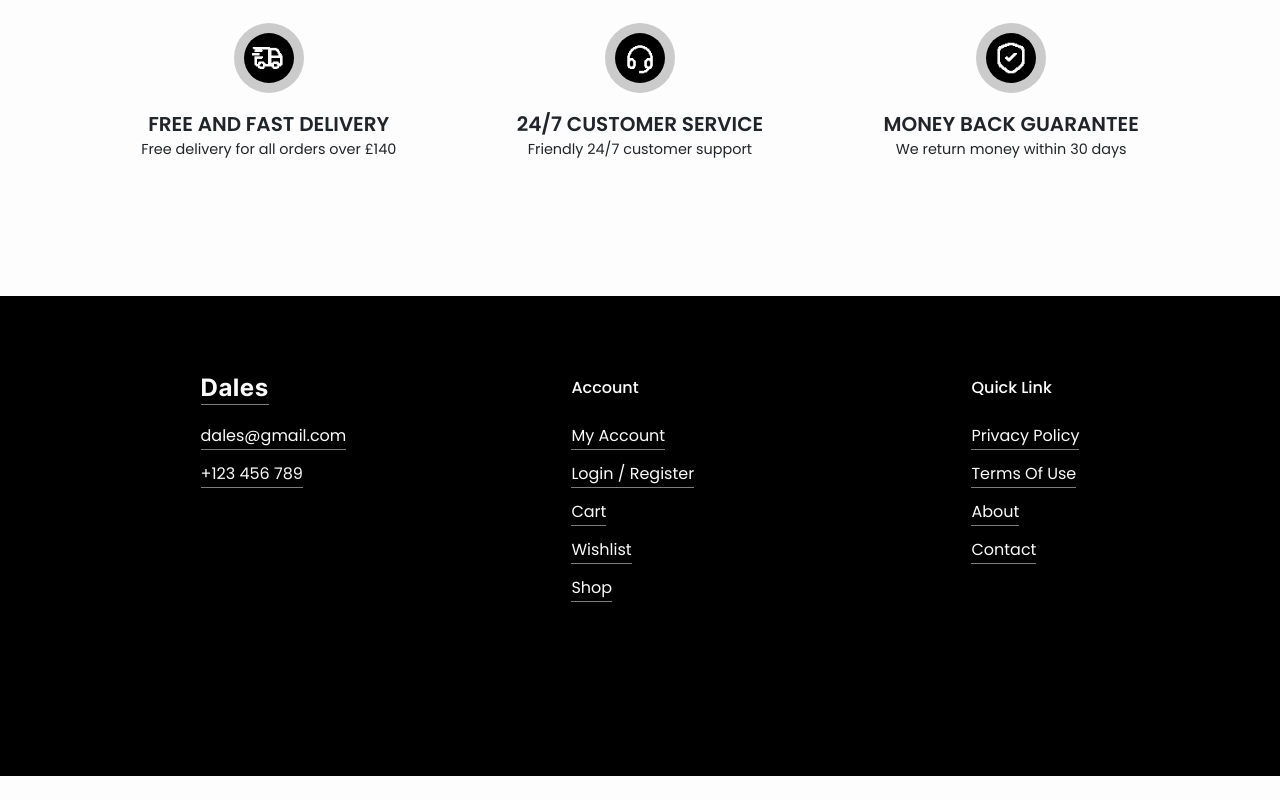
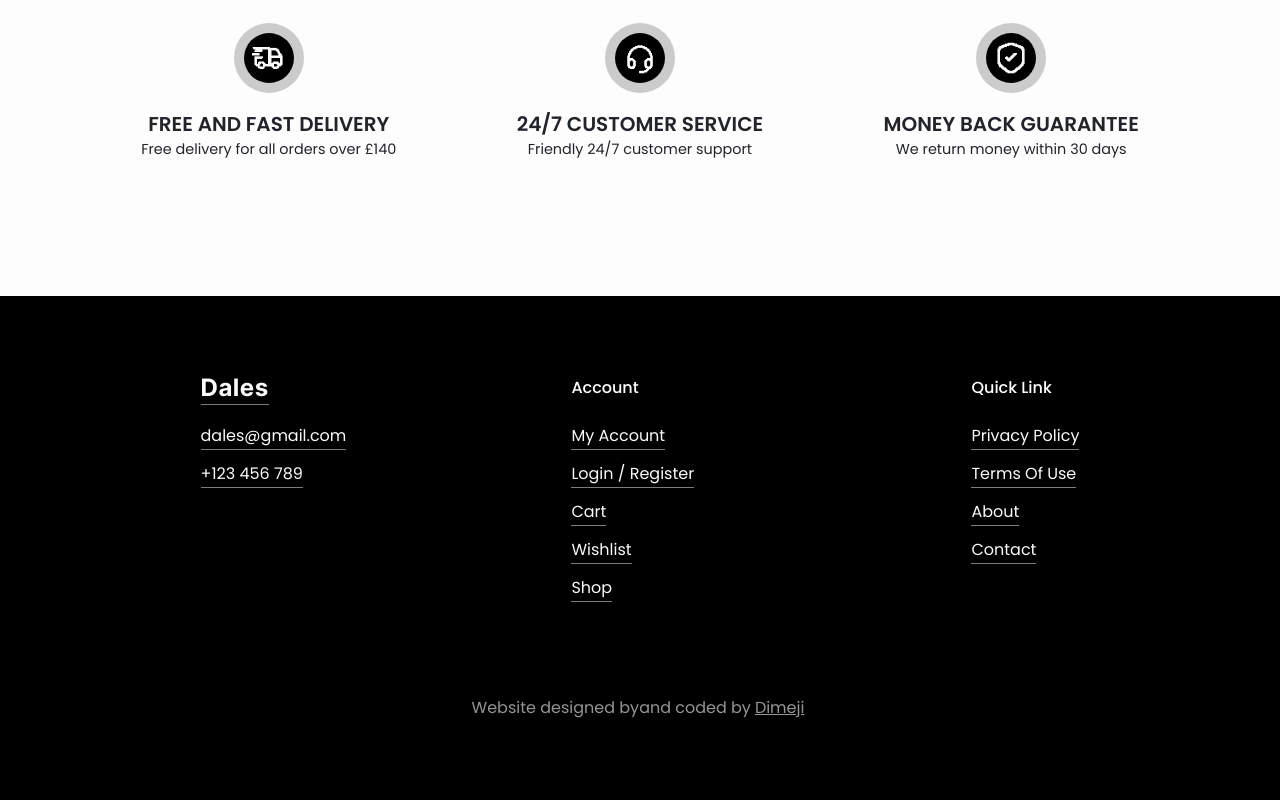
Before and after one commit to CreedTech/ecommerce-project, a React (Vite) app: page / in a window 1280 px wide. Shown: the part 6433-7233 px from the top of the page. Before the commit the page ends 7209 px from the top, so only its background shows below. Built offline with nearby package versions, Linux system fonts and the light colour scheme.

Commit message:
changing copyright

```diff
--- a/src/Components/Footer/CopyRightsText/CopyRightsText.jsx
+++ b/src/Components/Footer/CopyRightsText/CopyRightsText.jsx
@@ -10,13 +10,13 @@ const CopyRightsText = () => {
   return (
     <p className={s.copyRights}>
       <span>{t(`${copyRightTrans}.designedBy`)}</span>
-      <a href={designerProfile} target="_blank">
-        Code Warlock
-      </a>
+      {/* <a href={designerProfile} target="_blank">
+        Dimeji
+      </a> */}
 
       <span>{t(`${copyRightTrans}.codedBy`)}</span>
       <a href={developerProfile} target="_blank">
-        Lazy Programmer
+      Dimeji
       </a>
     </p>
   );
--- a/src/Components/Footer/Footer.jsx
+++ b/src/Components/Footer/Footer.jsx
@@ -72,7 +72,7 @@ const Footer = () => {
 
         </section>
 
-        {/* <CopyRightsText /> */}
+        <CopyRightsText />
       </div>
 
     </footer>
```
